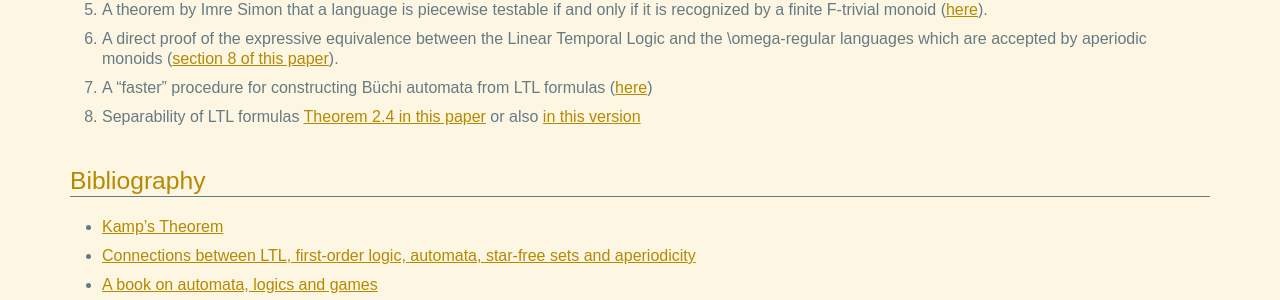
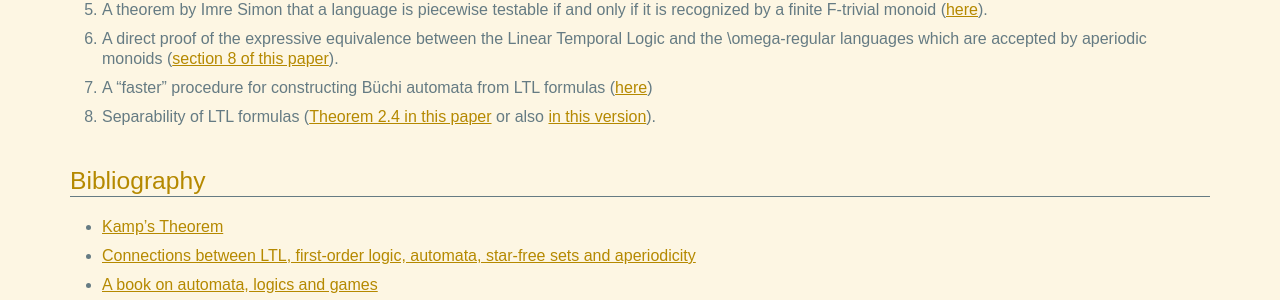
Before and after one commit to lacl-upec/m2mf, a Jekyll site: the page built from index.md, in a window 1280 px wide. Shown: the part 463-763 px from the top of the page. Built offline with Jekyll 4.4.1, drawn with Linux system fonts in a browser that asks for light colours.

```diff
--- a/index.md
+++ b/index.md
@@ -23,7 +23,7 @@ Topics for projects (contact Catalin or Julian if you cannot get a copy of one o
 5. A theorem by Imre Simon that a language is piecewise testable if and only if it is recognized by a finite F-trivial monoid ([here](http://www.sciencedirect.com/science/article/pii/S0304397596002307)).
 6. A direct proof of the expressive equivalence between the Linear Temporal Logic and the \omega-regular languages which are accepted by aperiodic monoids ([section 8 of this paper][gastin]).
 7. A "faster" procedure for constructing Büchi automata from LTL formulas ([here](http://www.lsv.ens-cachan.fr/Publis/PAPERS/PS/Cav01go.ps))
-8. Separability of LTL formulas [Theorem 2.4 in this paper](http://link.springer.com/chapter/10.1007%2F3-540-51803-7_36) or also [in this version](http://citeseerx.ist.psu.edu/viewdoc/summary?doi=10.1.1.144.240)
+8. Separability of LTL formulas ([Theorem 2.4 in this paper](http://link.springer.com/chapter/10.1007%2F3-540-51803-7_36) or also [in this version](http://citeseerx.ist.psu.edu/viewdoc/summary?doi=10.1.1.144.240)).
 
 
 Bibliography
```
